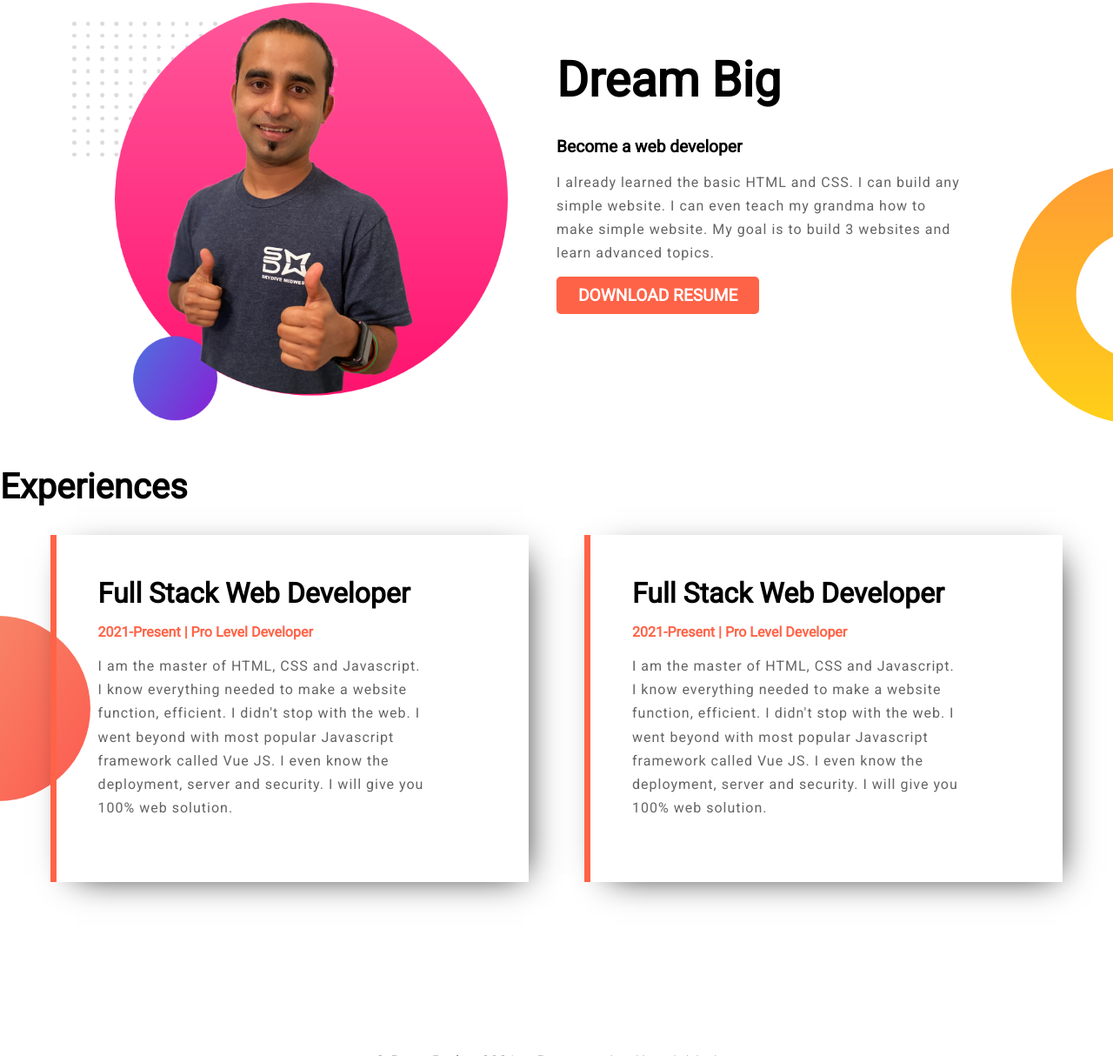
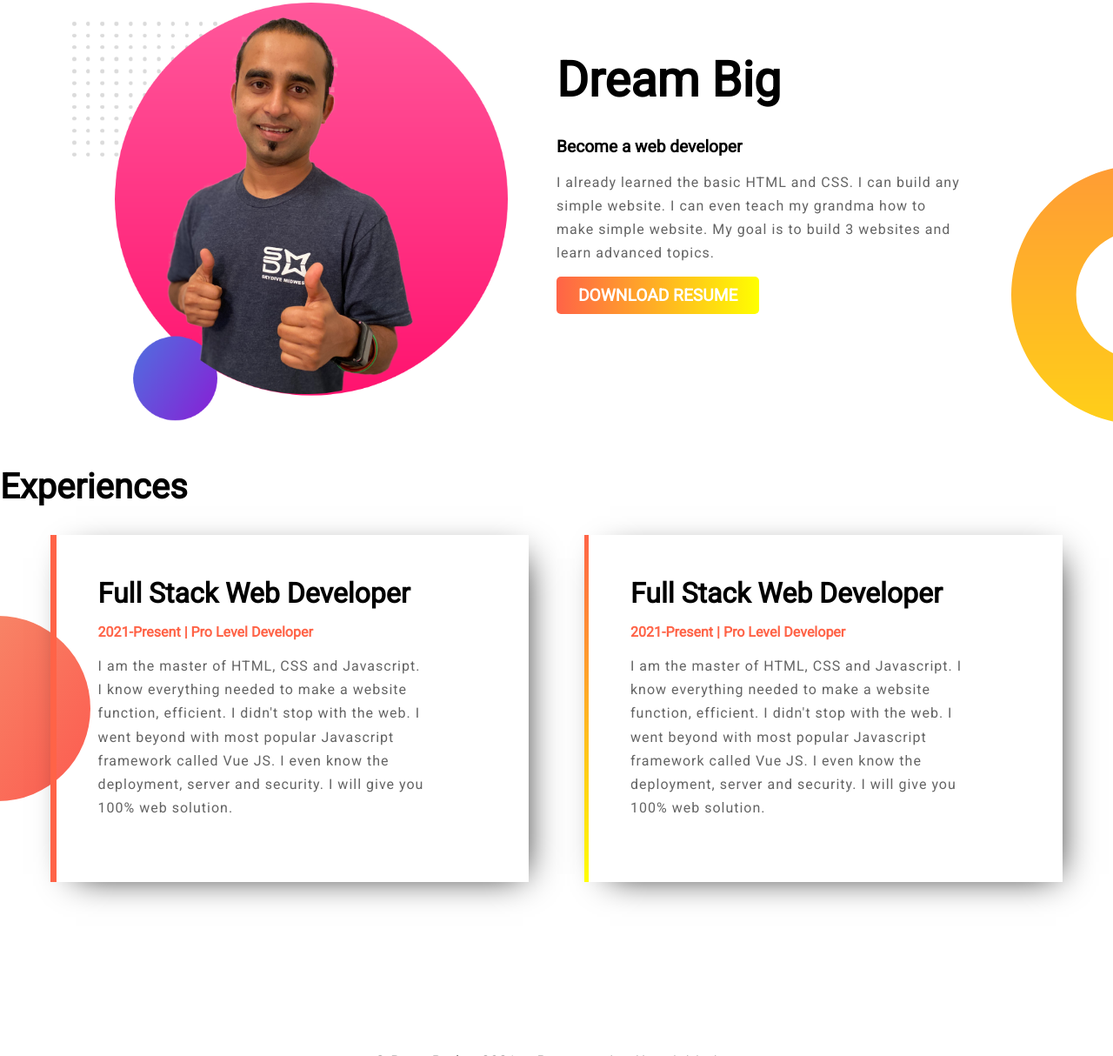
Before and after one commit to shakilhossain-cse/test-portfollio, a plain HTML site: page index.html in a window 1280 px wide. Shown: the part 499-1713 px from the top of the page at 87% size. Drawn offline with Linux system fonts and the light colour scheme.

Commit message:
greadin done , and complete portfollio

```diff
--- a/index.html
+++ b/index.html
@@ -52,7 +52,7 @@
           <h3 class="title">2021-Present | Pro Level Developer</h3>
           <p class="info">I am the master of HTML, CSS and Javascript. I know everything needed to make a website function, efficient. I didn't stop with the web. I went beyond with most popular Javascript framework called Vue JS. I even know the deployment, server and security. I will give you 100% web solution.</p>
         </div>
-        <div class="card_info">
+        <div class="card_info border">
           <h2 class="name">Full Stack Web Developer</h2>
           <h3 class="title">2021-Present | Pro Level Developer</h3>
           <p class="info">I am the master of HTML, CSS and Javascript. I know everything needed to make a website function, efficient. I didn't stop with the web. I went beyond with most popular Javascript framework called Vue JS. I even know the deployment, server and security. I will give you 100% web solution.</p>
--- a/style.css
+++ b/style.css
@@ -49,7 +49,7 @@ header{
     font-size: 1.2rem;
     font-weight: 800;
     text-transform: uppercase;
-    background-color: tomato;
+    background-image: linear-gradient(to left, yellow, tomato);
     padding: 10px 25px;
     border-radius: 5px;
     color: white;
@@ -96,3 +96,8 @@ footer > h1{
     color: rgb(100, 100, 100);
     margin-bottom: 1.5rem;
 }
+.border{
+    border-left: 5px solid;
+    border-image:linear-gradient(to top, yellow, tomato);
+    border-image-slice: 1;
+}
```
